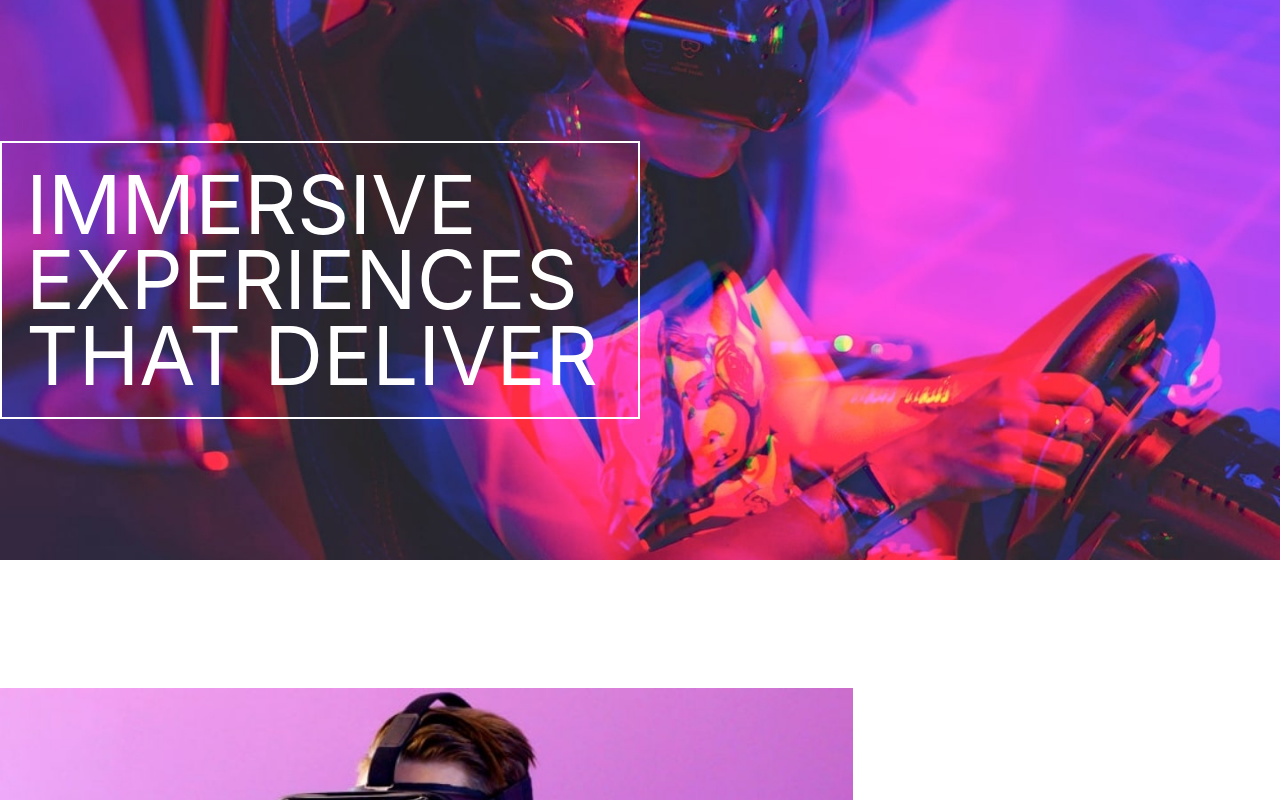
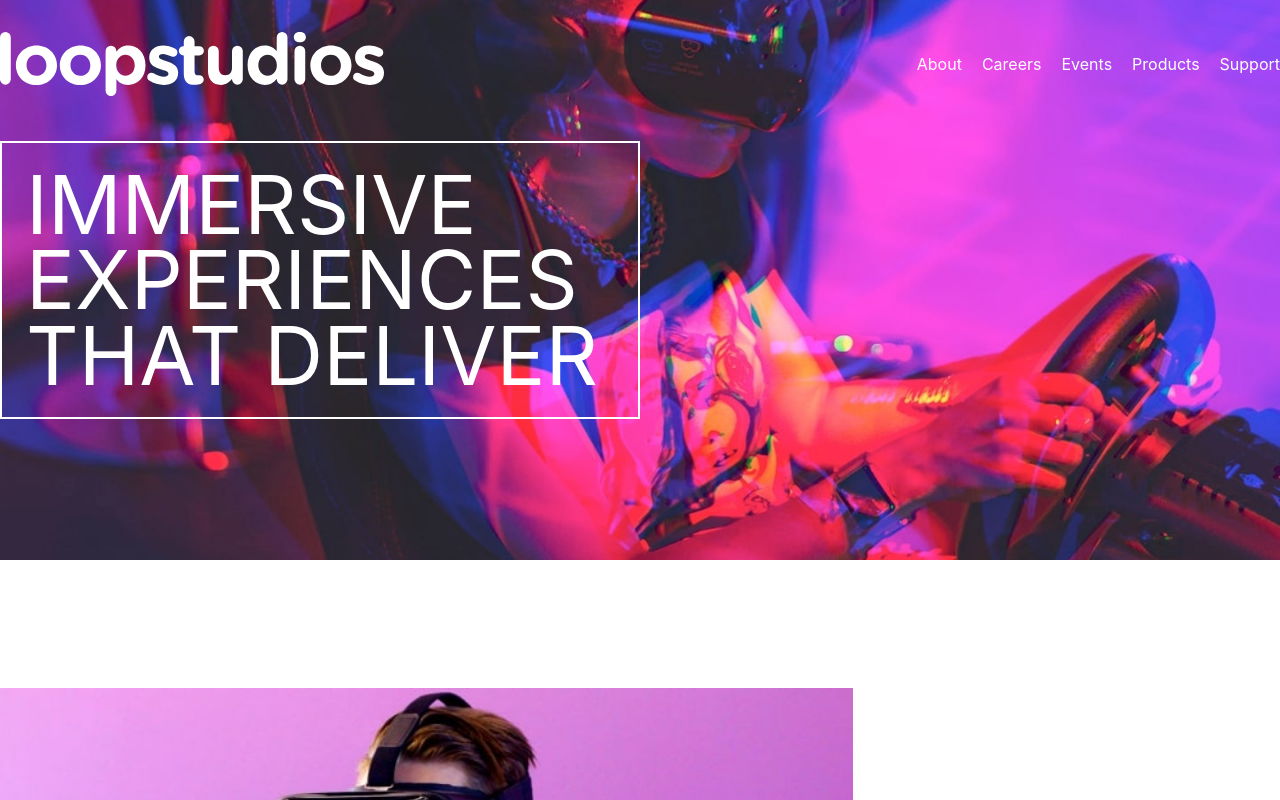
Before and after one commit to airowl/react-loopstudios-landing-page-main, a React (Create React App) app: page / in a window 1280 px wide. Shown: the top 800 px of the page. Built offline with nearby package versions, Linux system fonts and the light colour scheme.

Commit message:
add header responsive

```diff
--- a/src/components/Footer.js
+++ b/src/components/Footer.js
@@ -28,25 +28,6 @@ const navData = [
     url: '#',
   },
 ];
-
-const iconData = [
-  {
-    icon: "fb",
-    url: "#"
-  },
-  {
-    icon: "twit",
-    url: "#"
-  },
-  {
-    icon: "pint",
-    url: "#"
-  },
-  {
-    icon: "inst",
-    url: "#"
-  },
-]
 
 const Footer = () => {
   return (
--- a/src/components/Header.js
+++ b/src/components/Header.js
@@ -0,0 +1,70 @@
+import React, { useState } from 'react'
+import logo from '../assets/img/logo.svg'
+import hamIcon from '../assets/img/icon-hamburger.svg'
+import closeIcon from '../assets/img/icon-close.svg'
+
+const navData = [
+  {
+    text: 'About',
+    url: '#',
+  },
+  {
+    text: 'Careers',
+    url: '#',
+  },
+  {
+    text: 'Events',
+    url: '#',
+  },
+  {
+    text: 'Products',
+    url: '#',
+  },
+  {
+    text: 'Support',
+    url: '#',
+  },
+];
+
+const Header = () => {
+
+  const [menuOpen, setMenuOpen] = useState(false);
+
+  return (
+    <header className='fixed top-0 left-0 right-0 z-30 flex justify-between items-center md: py-8 px-5 md:px-0 container mx-auto'>
+      <img className='w-[50%] md:w-[30%] z-20' src={logo} alt='logo image'/>
+      <div onClick={() => setMenuOpen(!menuOpen)} className="cursor-pointer z-20 md:hidden">
+        <img src={hamIcon}  alt="ham icon" className={`${menuOpen == true ? 'hidden' : ''} `}/>
+        <img src={closeIcon} alt="close icon" className={`${menuOpen == false ? 'hidden' : ''}`}/>
+      </div>
+      <nav className={`fixed top-[-100vh] left-0 right-0 h-screen bg-black text-white transition-all ease-in-out duration-300 md:hidden ${menuOpen == true ? 'top-[0]' : ''}`}>
+        <ul className='px-5 flex flex-col justify-center items-start h-full'>
+          {
+            navData.map((e, i) => (
+              <li key={i} className="pb-4">
+                <a href={e.url} className="text-3xl uppercase">
+                  {e.text}
+                </a>
+              </li>
+            ))
+          }
+        </ul>
+      </nav>
+      <nav className={` text-white hidden md:block`}>
+        <ul className='md:flex'>
+          {
+            navData.map((e, i) => (
+              <li key={i} className="ml-5">
+                <a href={e.url} className="">
+                  {e.text}
+                </a>
+              </li>
+            ))
+          }
+        </ul>
+      </nav>
+    </header>
+  )
+}
+
+export default Header
--- a/src/components/Hero.js
+++ b/src/components/Hero.js
@@ -3,8 +3,8 @@ import React from 'react'
 const Hero = () => {
   return (
     <section className='bg-hero-sm h-screen w-screen bg-cover bg-center bg-no-repeat relative md:h-[70vh] md:bg-hero-md'>
-      <div className='container w-screen h-screen md:h-[70vh] flex flex-col justify-center items-center md:items-start md:mx-auto'>
-        <div className='border-2 border-solid border-white w-10/12 md:w-2/4 text-white text-[2.60rem] leading-[2.65rem] md:text-[5.1rem] md:leading-[4.7rem] text-left p-6'>
+      <div className='container w-screen h-screen md:h-[70vh] flex flex-col justify-center px-5 md:px-0 md:items-start md:mx-auto'>
+        <div className='border-2 border-solid border-white w-full md:w-2/4 text-white text-[2.60rem] leading-[2.65rem] md:text-[5.1rem] md:leading-[4.7rem] text-left p-6'>
           IMMERSIVE EXPERIENCES THAT DELIVER
         </div>
       </div>
--- a/src/pages/Home.js
+++ b/src/pages/Home.js
@@ -1,12 +1,14 @@
 import React from 'react'
 import Footer from '../components/Footer'
 import Gallery from '../components/Gallery'
+import Header from '../components/Header'
 import Hero from '../components/Hero'
 import Intro from '../components/Intro'
 
 const Home = () => {
   return (
     <>
+      <Header/>
       <Hero/>
       <Intro/>
       <Gallery/>
```
